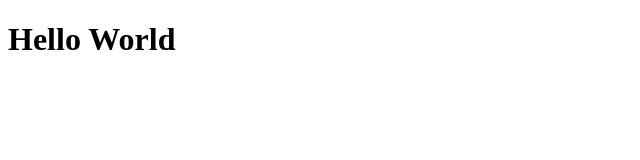
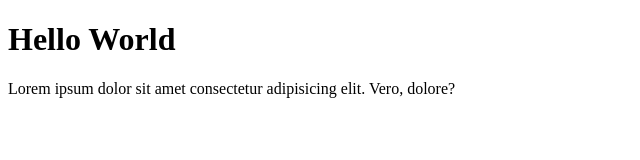
Before and after one commit to anhpnh001/onl-jsa56-lesson1, a plain HTML site: page index.html in a window 1280 px wide. Shown: the whole page, without its empty margins (0-640 px from the left). Drawn offline with Linux system fonts and the light colour scheme.

Commit message:
Add p tag into index.html

```diff
--- a/index.html
+++ b/index.html
@@ -7,5 +7,8 @@
   </head>
   <body>
     <h1>Hello World</h1>
+    <p>
+      Lorem ipsum dolor sit amet consectetur adipisicing elit. Vero, dolore?
+    </p>
   </body>
 </html>
```
